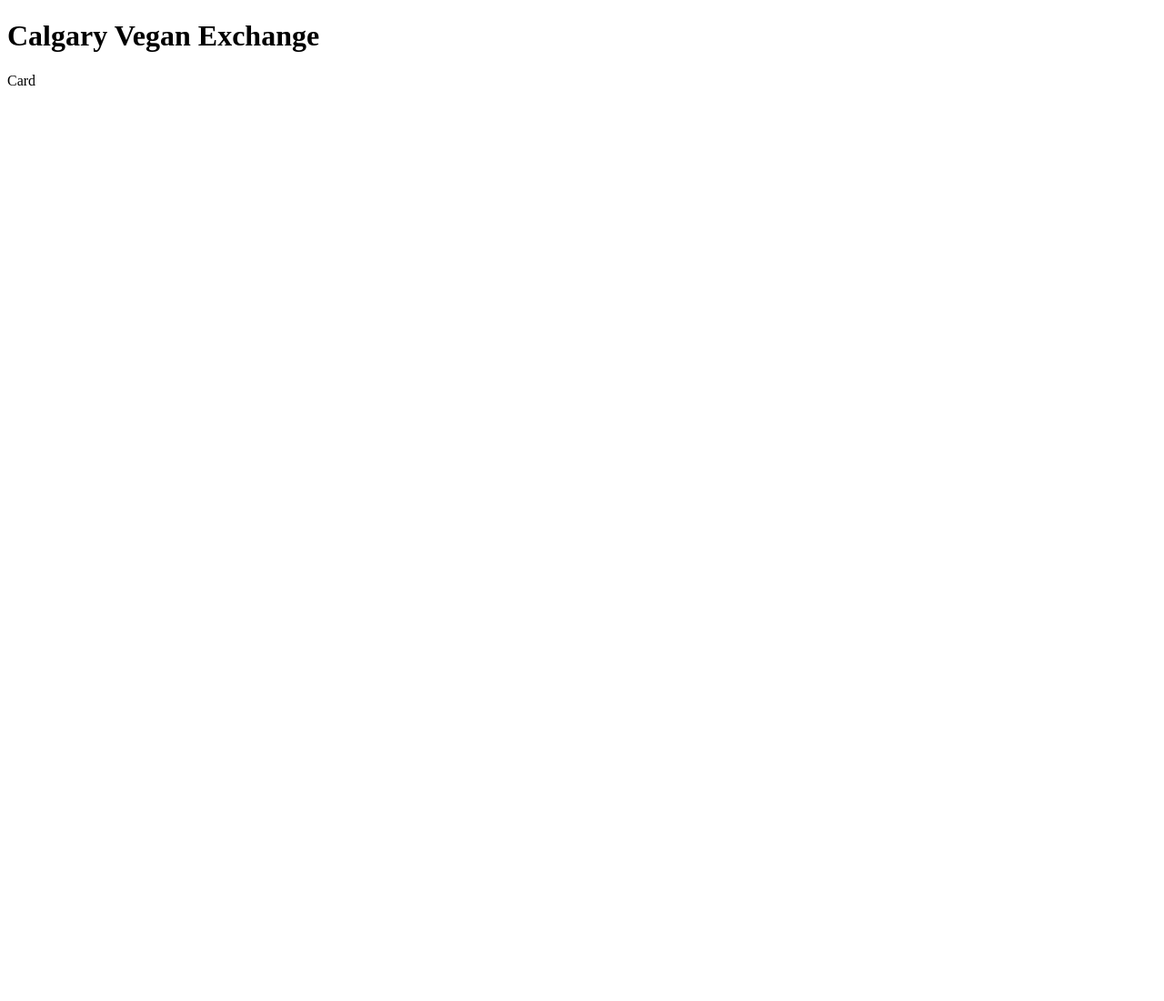
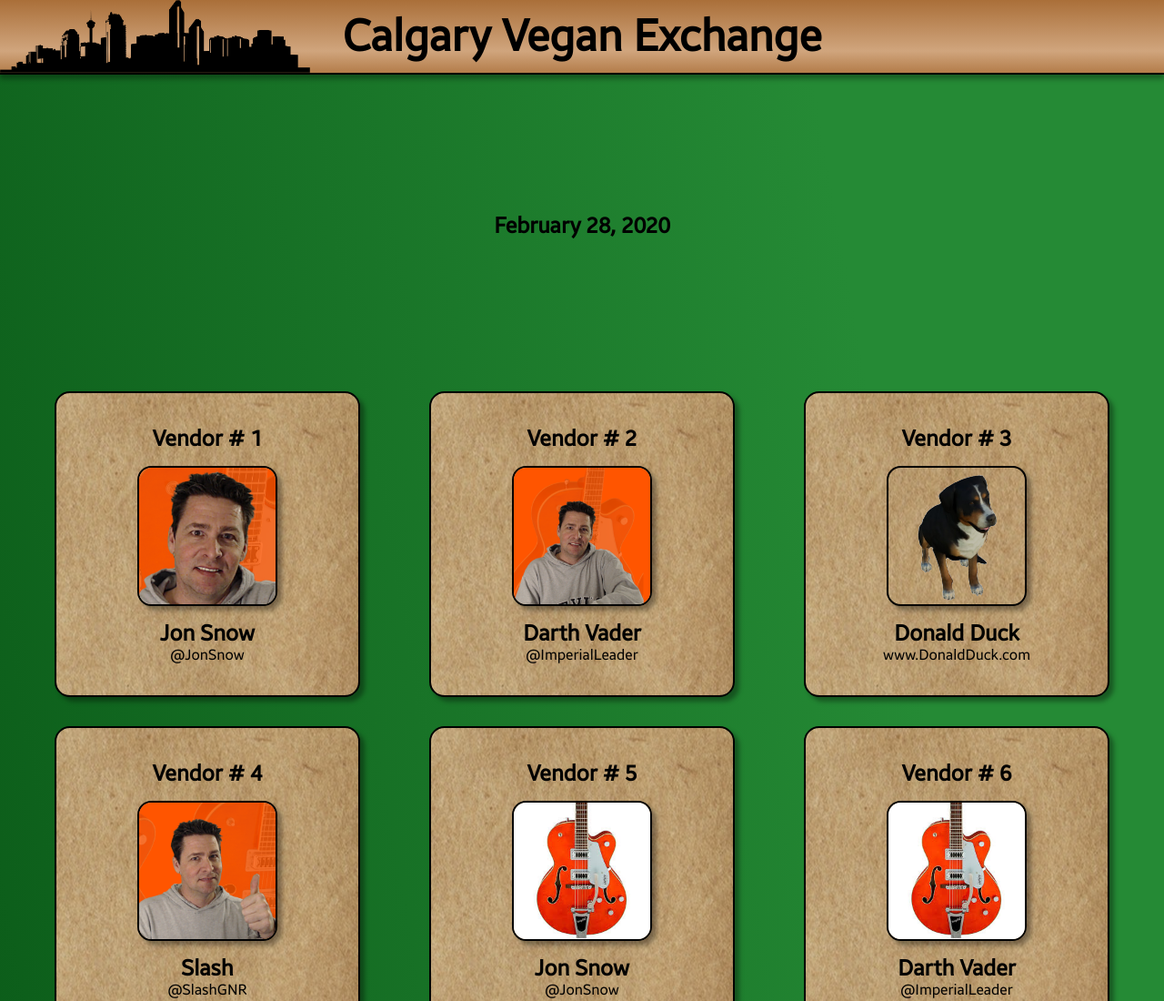
Before and after one commit to BlairCalgary/Calgary-Vegan-Exchange, a plain HTML site: page index.html in a window 1280 px wide. Shown: the top 1100 px of the page at 91% size. Before the commit the page ends 800 px from the top, so only its background shows below. Drawn offline with Linux system fonts and the light colour scheme.

Commit message:
changed index added new script styles and images

```diff
--- a/index.html
+++ b/index.html
@@ -1,32 +1,25 @@
 <!DOCTYPE html>
-<html>
+<!--[if gt IE 8]><!--> <html class="no-js"> <!--<![endif]-->
     <head>
+        <meta charset="utf-8">
+        <meta http-equiv="X-UA-Compatible" content="IE=edge">
         <title>Calgary Vegan Exchange</title>
+        <meta name="description" content="vegan market">
+        <meta name="viewport" content="width=device-width, initial-scale=1">
+        <link rel="stylesheet" href="styles.css">
     </head>
     <body>
-	<h1>Calgary Vegan Exchange</h1>
-	<div id="card">Card
+        <div class="header">
+            <div class="left"><img class="cgy-img" src="img/cgy.png" height="80"></div>
+            <div class="center"><h1 class="title">Calgary Vegan Exchange</h1></div>
+            <div class="right"></div>
         </div>
+            <div class="info">
+                <h2 class="date">February 28, 2020</h2>
+            </div>
+        <div id="cardContainer" class="cardContainer">
+        </div>
+        <script src="script.js" type="module" async defer></script>
+        <script src="vegans.js" type="module" async defer></script>
     </body>
 </html>
-
-<!--
-	Going Nuts Inc.
-	http://www.goingnuts.ca
-	/img/Going-Nuts.png
- -->
- <!--
-	Lakeview Bakery
-	https://www.lakeviewbakerycalgary.com/
-	/img/Lakeview-Bakery.jpg
- -->
- <!--
-	Soy Milk and Vinegar
-	https://www.soymilkandvinegar.com/
-	/img/Soy-Milk-And-Vinegar.png
- -->
- <!--
-	Grinning Goat
-	https://www.grinninggoat.ca/
-	/img/Grinning-Goat.jpg
- -->
--- a/script.js
+++ b/script.js
@@ -0,0 +1,21 @@
+import vegans from './vegans.js';
+
+const container = document.getElementById('cardContainer');
+
+vegans.forEach((result, id) => {
+    // create the card element
+    const card = document.createElement('div');
+    result.image === undefined || result.image === "" ? result.image = "img/default.jpg" : result.image;
+    //build the card content
+    const content = `
+        <div class='card'>
+            <h2>Vendor # ${id +1}</h2>
+            <img class="cardImg" src=${result.image} height = 150 width = 150>
+            <h2>${result.name}</h2>
+            <p>${result.contact}<p>
+        </div>
+    `;
+
+    //Append card element to the container
+    container.innerHTML += content;
+})
--- /dev/null
+++ b/styles.css
@@ -0,0 +1,104 @@
+@font-face {
+    font-family: 'Samsung Sans Regular';
+    font-style: normal;
+    font-weight: normal;
+    src: local('Samsung Sans Regular'), url('img/SamsungSans-Regular.woff') format('woff');
+}
+
+* {
+    margin: 0px;
+    padding: 0px;
+}
+
+body {
+    background: linear-gradient(80deg, #00480D, rgb(37, 138, 53) 80%);
+    font-family: 'Samsung Sans Regular';
+}
+
+.header {
+    display: flex;
+    flex-direction: row;
+    align-items: center;
+    position: -webkit-sticky;
+    position: sticky;
+    height: 80px;
+    z-index: 2;
+    background: linear-gradient(#AA6F39, #D0A57D 70%, #AA6F39 110%);
+    border-bottom: 2px solid #000000;
+    box-shadow: 0px 5px 5px #00000050;
+    top: 0;
+}
+
+h1 {
+    font-size: 3rem;
+}
+
+@media only screen and (max-width: 900px) {
+    h1 {
+        font-size: 2rem;
+    }
+    .left, .right {
+        display: none;
+    }
+    .header {
+        display: flex;
+        justify-content: center;
+    }
+}
+
+.left, .right {
+    flex: 1;
+}
+
+.cgy-img {
+  display: flex;
+  align-self: baseline;
+}
+
+.date {
+    height: 300px;
+    display: flex;
+    flex-direction: column;
+    align-items: center;
+    justify-content: center;
+    padding: 1rem;
+    z-index: 1;
+}
+
+.card {
+    display: flex;
+    flex-direction: column;
+    justify-content: center;
+    align-items: center;
+    height: 300px;
+    width: 300px;
+    padding: 1rem;
+    border: 2px solid #000000;
+    border-radius: 5%;
+    box-shadow: 5px 5px 5px #00000059;
+    background: url('img/bg-card.jpg') center;
+    /* background: linear-gradient(to top, rgb(0, 124, 0) -25%, rgb(0, 185, 0)); */
+    margin: 1rem;
+    transition: all .2s ease-in-out;
+    }
+
+.card:hover {
+    transform: scale(1.02) rotate(.5deg);
+}
+
+.cardContainer {
+    display: flex;
+    flex-wrap: wrap;
+    justify-content: space-evenly;
+    padding-bottom: 1rem;
+}
+
+.cardImg {
+    margin: 1rem;
+}
+
+.cardImg {
+    border: 2px solid black;
+    border-radius: 10%;
+    box-shadow: 5px 5px 5px #00000059;
+}
--- /dev/null
+++ b/vegans.js
@@ -0,0 +1,122 @@
+const vegans = [
+    {
+        name: "Jon Snow",
+        contact: "@JonSnow",
+        image: "img/jonsnow.png"
+    },
+    {
+        name: "Darth Vader",
+        contact: "@ImperialLeader",
+        image: "img/darthvader.png"
+    },
+    {
+        name: "Donald Duck",
+        contact: "www.DonaldDuck.com",
+        image: "img/donaldduck.png"
+    },
+    {
+        name: "Slash",
+        contact: "@SlashGNR",
+        image: "img/slash.png"
+    },
+    {
+        name: "Jon Snow",
+        contact: "@JonSnow"
+    },
+    {
+        name: "Darth Vader",
+        contact: "@ImperialLeader"
+    },
+    {
+        name: "Donald Duck",
+        contact: "www.DonaldDuck.com"
+    },
+    {
+        name: "Slash",
+        contact: "@SlashGNR",
+        image: "img/slash.png"
+    },
+    {
+        name: "Jon Snow",
+        contact: "@JonSnow"
+    },
+    {
+        name: "Darth Vader",
+        contact: "@ImperialLeader",
+        image: ""
+    },
+    {
+        name: "Donald Duck",
+        contact: "www.DonaldDuck.com"
+    },
+    {
+        name: "Slash",
+        contact: "@SlashGNR"
+    },
+    {
+        name: "Jon Snow",
+        contact: "@JonSnow"
+    },
+    {
+        name: "Darth Vader",
+        contact: "@ImperialLeader"
+    },
+    {
+        name: "Donald Duck",
+        contact: "www.DonaldDuck.com"
+    },
+    {
+        name: "Slash",
+        contact: "@SlashGNR"
+    },
+    {
+        name: "Jon Snow",
+        contact: "@JonSnow"
+    },
+    {
+        name: "Darth Vader",
+        contact: "@ImperialLeader"
+    },
+    {
+        name: "Donald Duck",
+        contact: "www.DonaldDuck.com"
+    },
+    {
+        name: "Slash",
+        contact: "@SlashGNR"
+    },
+    {
+        name: "Jon Snow",
+        contact: "@JonSnow"
+    },
+    {
+        name: "Darth Vader",
+        contact: "@ImperialLeader"
+    },
+    {
+        name: "Donald Duck",
+        contact: "www.DonaldDuck.com"
+    },
+    {
+        name: "Slash",
+        contact: "@SlashGNR"
+    },
+    {
+        name: "Jon Snow",
+        contact: "@JonSnow"
+    },
+    {
+        name: "Darth Vader",
+        contact: "@ImperialLeader"
+    },
+    {
+        name: "Donald Duck",
+        contact: "www.DonaldDuck.com"
+    },
+    {
+        name: "Slash",
+        contact: "@SlashGNR"
+    }
+];
+
+export default vegans;
```
Also changed, not shown: img/SamsungSans-Regular.woff (added), img/bg-card.jpg (added), img/bg-grass.jpeg (added), img/cgy.png (added), img/darthvader.PNG (added), img/default.jpg (added), img/donaldduck.png (added), img/jonsnow.PNG (added), img/slash.PNG (added), style.css (deleted). Lines whose indentation alone changed are shown as unchanged.
